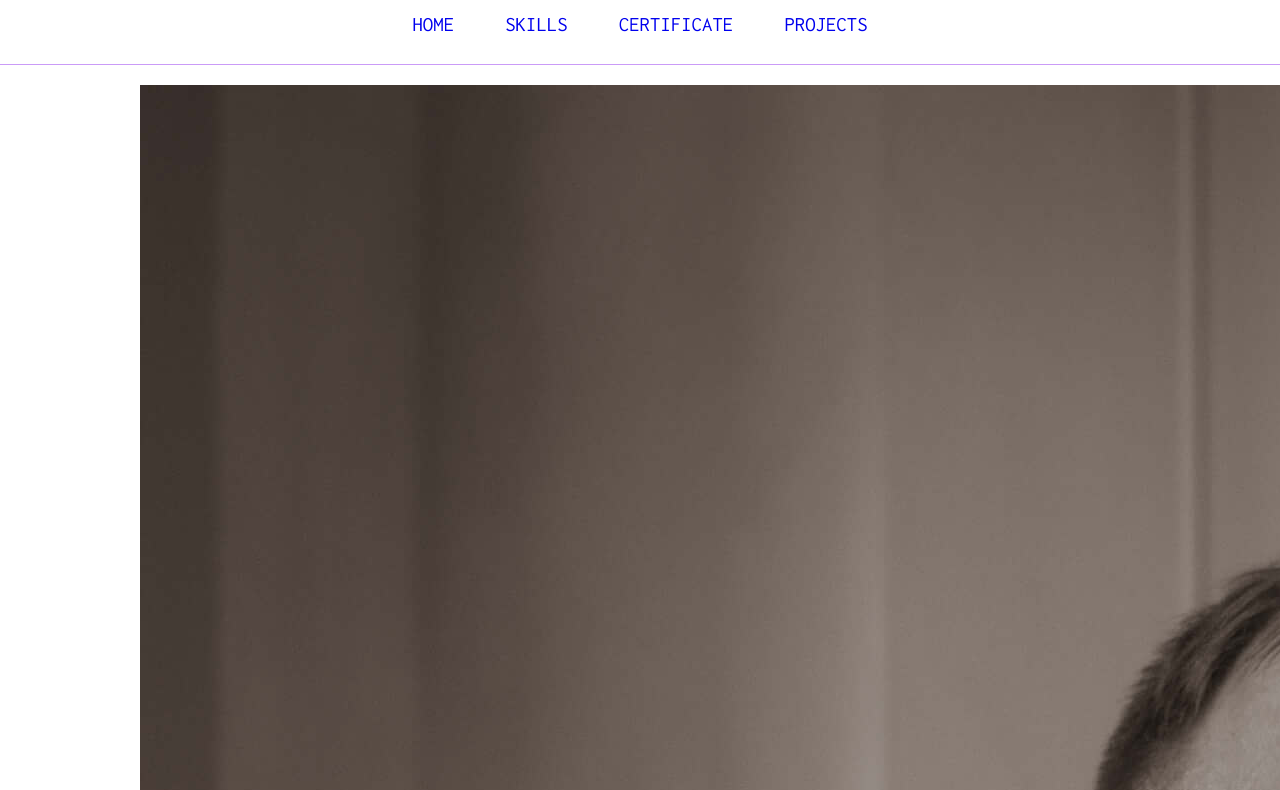
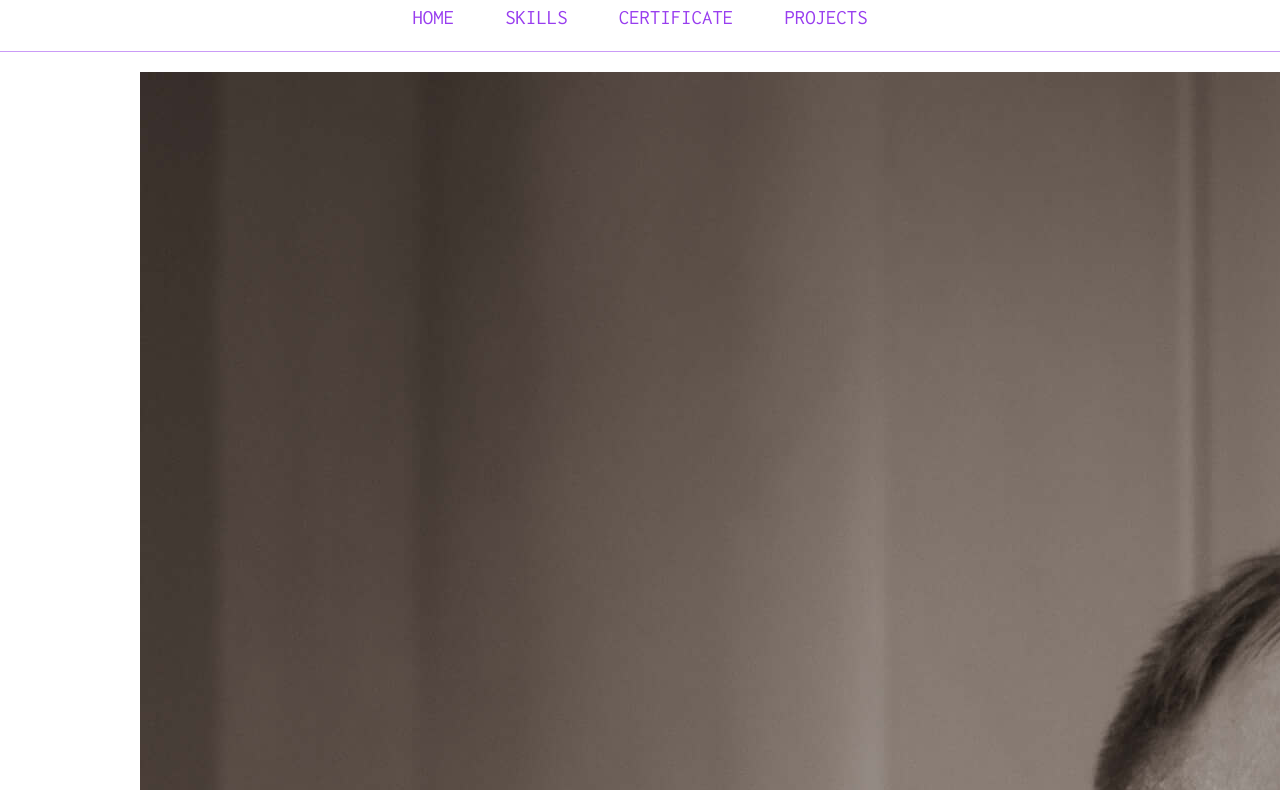
Before and after one commit to Konton022/new_cv_page, a website built with webpack: page src/index.html in a window 1280 px wide. Shown: the part 79-869 px from the top of the page. Built offline with nearby package versions, Linux system fonts and the light colour scheme; files whose address does not match are found by name.

Commit message:
add hover links to header

```diff
--- a/src/styles/main.scss
+++ b/src/styles/main.scss
@@ -40,16 +40,20 @@ a {
     .navbar {
         display: flex;
         justify-content: center;
-        margin: 1.5rem 0;
+        margin: 1.1rem 0;
         &__link {
+            transition: 0.2s;
+            color: darken($main_bg_color, 20%);
             margin: 0 1.1rem;
             font-size: $h2_size;
             text-transform: uppercase;
             padding: 0.2rem 0.5rem;
+            border-radius: 5px;
 
             &:hover {
-                background-color: $main_bg_color;
-                border-radius: 5px;
+                color: whitesmoke;
+                background-color: lighten($main_bg_color, 5%);
+                box-shadow: 0 0 5px $main_bg_color;
             }
         }
     }
```
Also changed, not shown: 1 other file.
